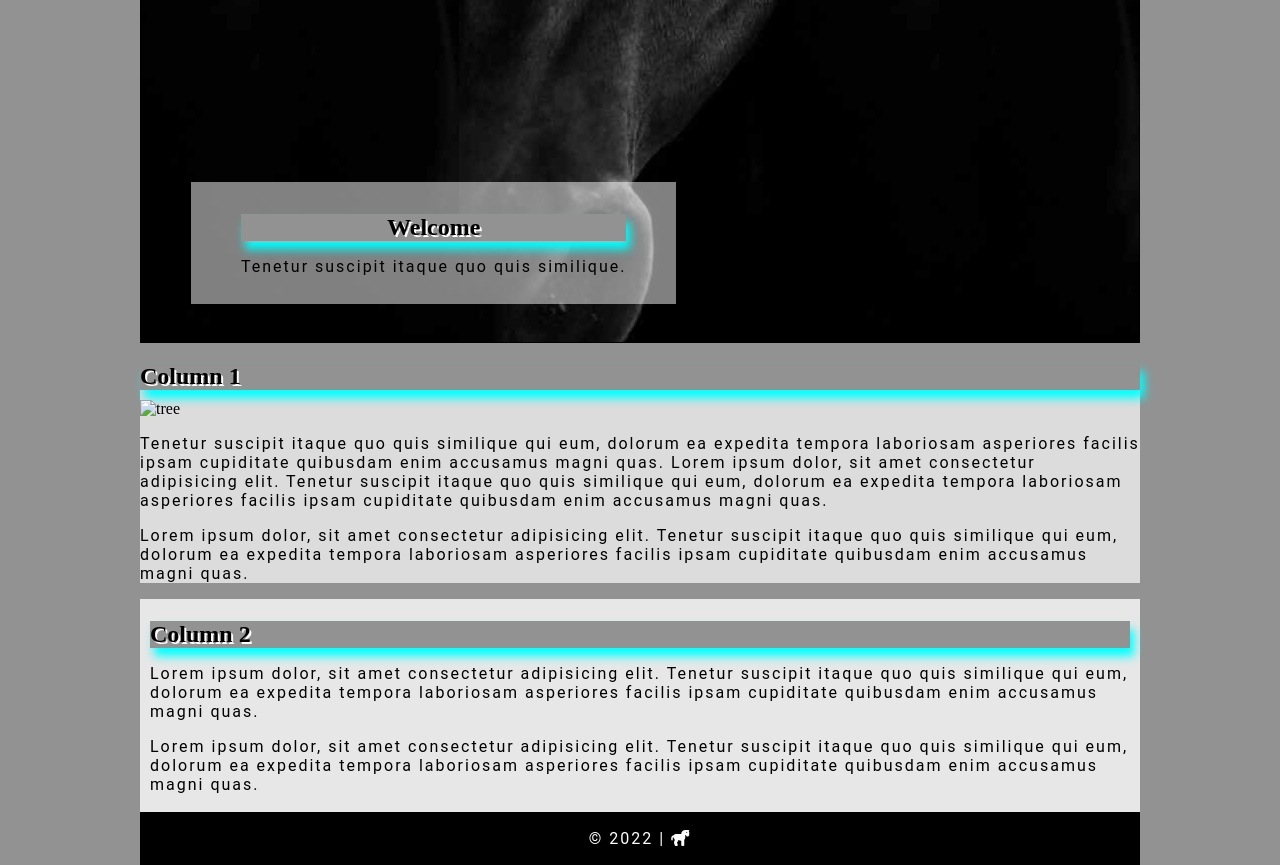
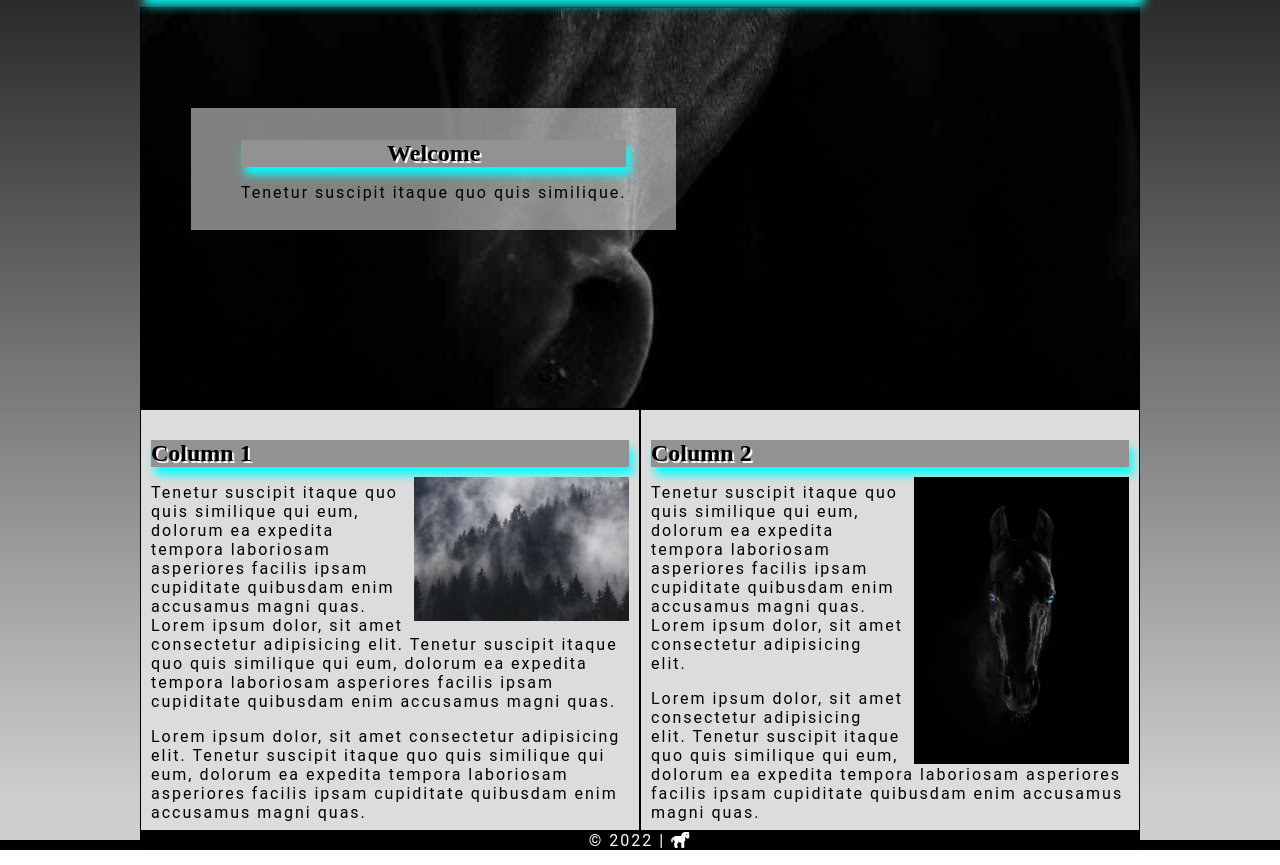
Before and after one commit to SusanCG/Final-Project, a plain HTML site: page about.html in a window 1280 px wide. Shown: the part 208-1073 px from the top of the page. Drawn offline with Linux system fonts and the light colour scheme.

Commit message:
added changes to body and added logo

```diff
--- a/about.html
+++ b/about.html
@@ -22,7 +22,7 @@
             <h1>About Page</h1>
         </header>
         <nav>
-            <img src="/img/OIP.jfif" alt="logo" height="80px">
+            <img src="/img/logo.jpg" alt="logo" height="80px">
             <ul>
                 <li><a href="/index.html">Home</a></li>
                 <li><a href="/about.html">About</a></li>
@@ -36,10 +36,11 @@
                 <p class="hero-para">Tenetur suscipit itaque quo quis similique.
             </div>
         </div>
+
         <main class="row">
-            <div class="column col-one">
+            <div class="columns col-one">
                 <h2>Column 1</h2>
-                <img src="/img/tree.jpg" alt="tree">
+                <img src="/img/foggy forest.avif" alt="foggy forest">
                 <p>Tenetur suscipit itaque quo quis similique qui eum, dolorum ea expedita tempora laboriosam asperiores
                     facilis ipsam cupiditate quibusdam enim accusamus magni quas. Lorem ipsum dolor, sit amet
                     consectetur adipisicing elit. Tenetur suscipit itaque quo quis similique qui eum, dolorum ea
@@ -49,20 +50,20 @@
                     qui eum, dolorum ea expedita tempora laboriosam asperiores facilis ipsam cupiditate quibusdam enim
                     accusamus magni quas.</p>
             </div>
-            <div class="column col-two">
-                <div class="text-back">
-                    <h2>Column 2</h2>
-                    <p>Lorem ipsum dolor, sit amet consectetur adipisicing elit. Tenetur suscipit itaque quo quis
-                        similique qui eum, dolorum ea expedita tempora laboriosam asperiores facilis ipsam cupiditate
-                        quibusdam enim accusamus magni quas.</p>
 
-                    <p>Lorem ipsum dolor, sit amet consectetur adipisicing elit. Tenetur suscipit itaque quo quis
-                        similique qui eum, dolorum ea expedita tempora laboriosam asperiores facilis ipsam cupiditate
-                        quibusdam enim accusamus magni quas.</p>
+            <div class="columns col-two">
+                <h2>Column 2</h2>
+                <img src="/img/blue eyed horse.jpg" alt="blue eyed horse">
+                <p>Tenetur suscipit itaque quo quis similique qui eum, dolorum ea expedita tempora laboriosam asperiores
+                    facilis ipsam cupiditate quibusdam enim accusamus magni quas. Lorem ipsum dolor, sit amet
+                    consectetur adipisicing elit.</p>
+                <p>Lorem ipsum dolor, sit amet consectetur adipisicing elit. Tenetur suscipit itaque quo quis similique
+                    qui eum, dolorum ea expedita tempora laboriosam asperiores facilis ipsam cupiditate quibusdam enim
+                    accusamus magni quas.</p>
+            </div>
 
-                </div>
-            </div>
         </main>
+
         <footer>
             <p>&copy; 2022 | <a href="#"><i class="fa-solid fa-horse"></i></a></p>
         </footer>
--- a/css/styles.css
+++ b/css/styles.css
@@ -1,6 +1,6 @@
 body {
-    background-color: rgb(146, 146, 146);
-    padding: auto;
+    background: rgb(146, 146, 146);
+    background: linear-gradient(0deg, rgba(146, 146, 146, 0.4514180672268907) 4%, rgba(0, 0, 0, 1) 100%);
     margin-bottom: 10px;
 }
 
@@ -11,15 +11,16 @@ h4,
 h5,
 h6 {
     background-color: rgb(146, 146, 146);
+    /* border: 2px solid rgb(0, 0, 0); */
     margin-bottom: 10px;
     box-shadow: 4px 8px 10px aqua;
     text-shadow: 2px 2px white;
 }
 
 p {
-	font-family: 'Roboto', sans-serif;
-	line-height: -1.5;
-	letter-spacing: 2px;
+    font-family: 'Roboto', sans-serif;
+    line-height: -1.5;
+    letter-spacing: 2px;
 }
 
 /* Hero */
@@ -37,7 +38,7 @@ p {
     text-align: center;
     display: inline-block;
     position: relative;
-    top: 240px;
+    top: 100px;
     left: 50px;
 }
 
@@ -122,7 +123,7 @@ ul li a:hover {
 footer {
     clear: both;
     padding: px;
-    border: 1px solid black;
+    /* border: 1px solid black; */
     text-align: center;
     background-color: black;
     color: white;
```
Also changed, not shown: contact.html (+16 -15 lines), index.html (+16 -14 lines), img/logo.jpg (added).
